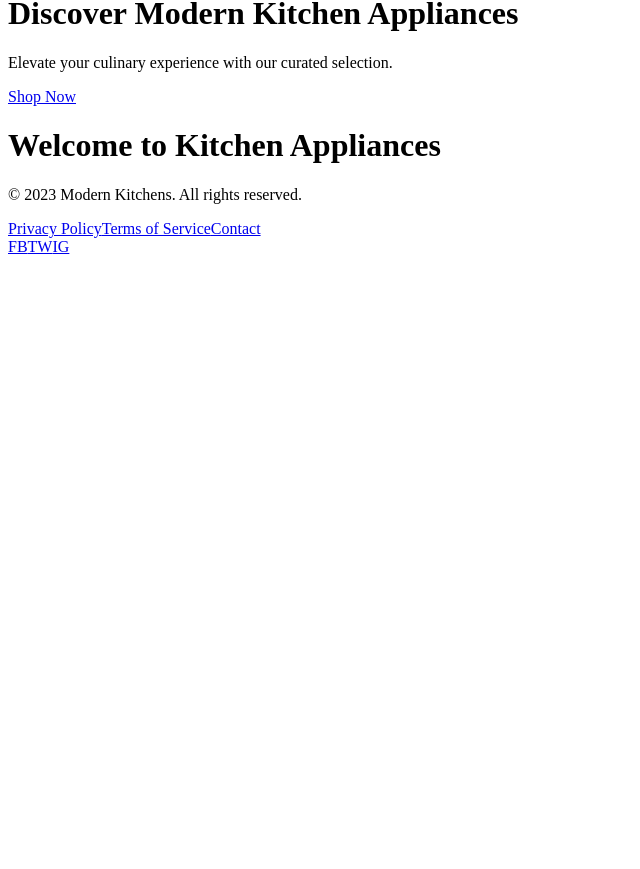
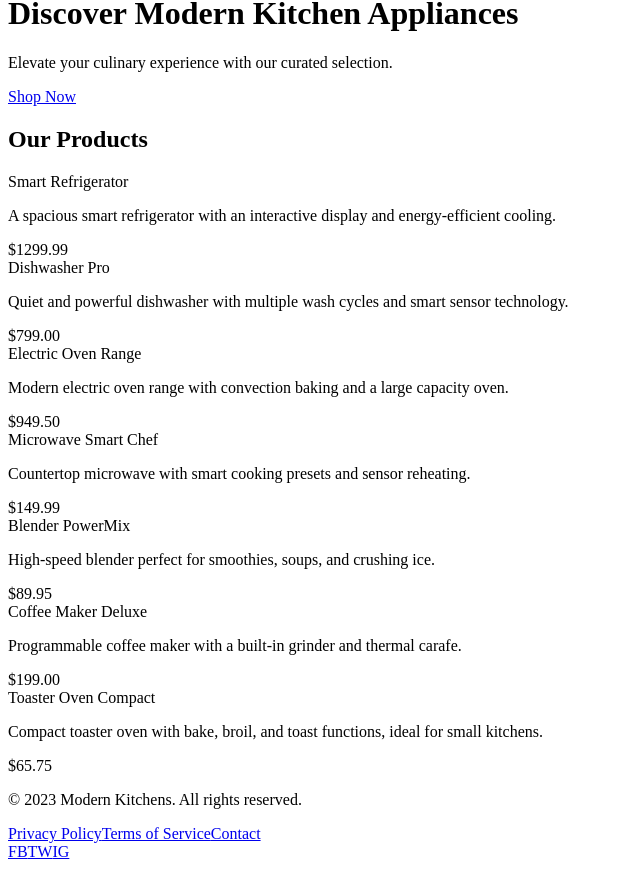
Before and after one commit to rahul-ambarakonda/Product_Frontend, a Next.js app: page / in a window 1280 px wide. Shown: the part 1240-2109 px from the top of the page, without its empty margins (0-640 px from the left). Before the commit the page ends 1504 px from the top, so only its background shows below. Built offline with nearby package versions, Linux system fonts and the light colour scheme.

Commit message:
feat: Integrate ProductGrid into pages/index.tsx

```diff
--- a/pages/index.tsx
+++ b/pages/index.tsx
@@ -1,15 +1,16 @@
 import React from 'react';
 import Header from '../src/components/Header';
 import Hero from '../src/components/Hero';
-import Footer from '../src/components/Footer'; // Import the Footer component
+import ProductGrid from '../src/components/ProductGrid'; // Import ProductGrid
+import Footer from '../src/components/Footer';
 
 const HomePage = () => {
   return (
     <div>
       <Header />
       <Hero />
-      <h1>Welcome to Kitchen Appliances</h1>
-      <Footer /> {/* Render the Footer component */}
+      <ProductGrid /> {/* Render ProductGrid below Hero */}
+      <Footer />
     </div>
   );
 };
```
